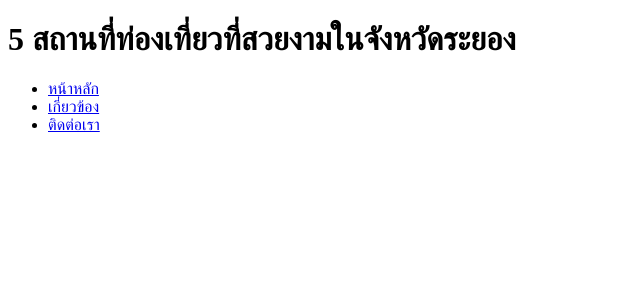
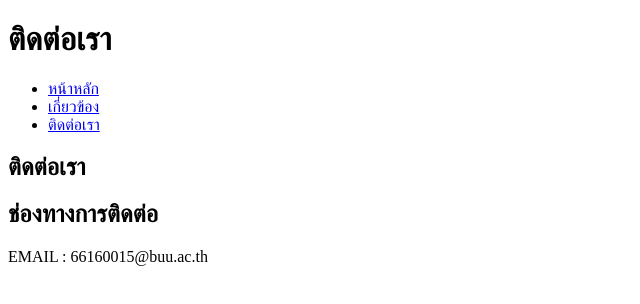
Before and after one commit to 66160015/66160015-hw2-bootstrap, a plain HTML site: page contact.html in a window 1280 px wide. Shown: the whole page, without its empty margins (0-640 px from the left). Drawn offline with Linux system fonts and the light colour scheme.

Commit message:
เพิ่มช่องใส่form และช่องทางติดต่อในหน้า contact

```diff
--- a/contact.html
+++ b/contact.html
@@ -7,7 +7,7 @@
 </head>
 <body>
     <header role="banner">
-        <h1>5 สถานที่ท่องเที่ยวที่สวยงามในจังหวัดระยอง</h1>
+        <h1>ติดต่อเรา</h1>
         <nav role="navigation">
           <ul>
             <li><a href="index.html">หน้าหลัก</a></li>
@@ -16,5 +16,15 @@
           </ul>
         </nav>
     </header>
+    <main role="main">
+        <section>
+            <h2>ติดต่อเรา</h2>
+
+        </section>
+    </main>
+    <footer role="contentinfo">
+        <h2>ช่องทางการติดต่อ</h2>
+        <p>EMAIL : 66160015@buu.ac.th</p>
+    </footer>
 </body>
 </html>
```
